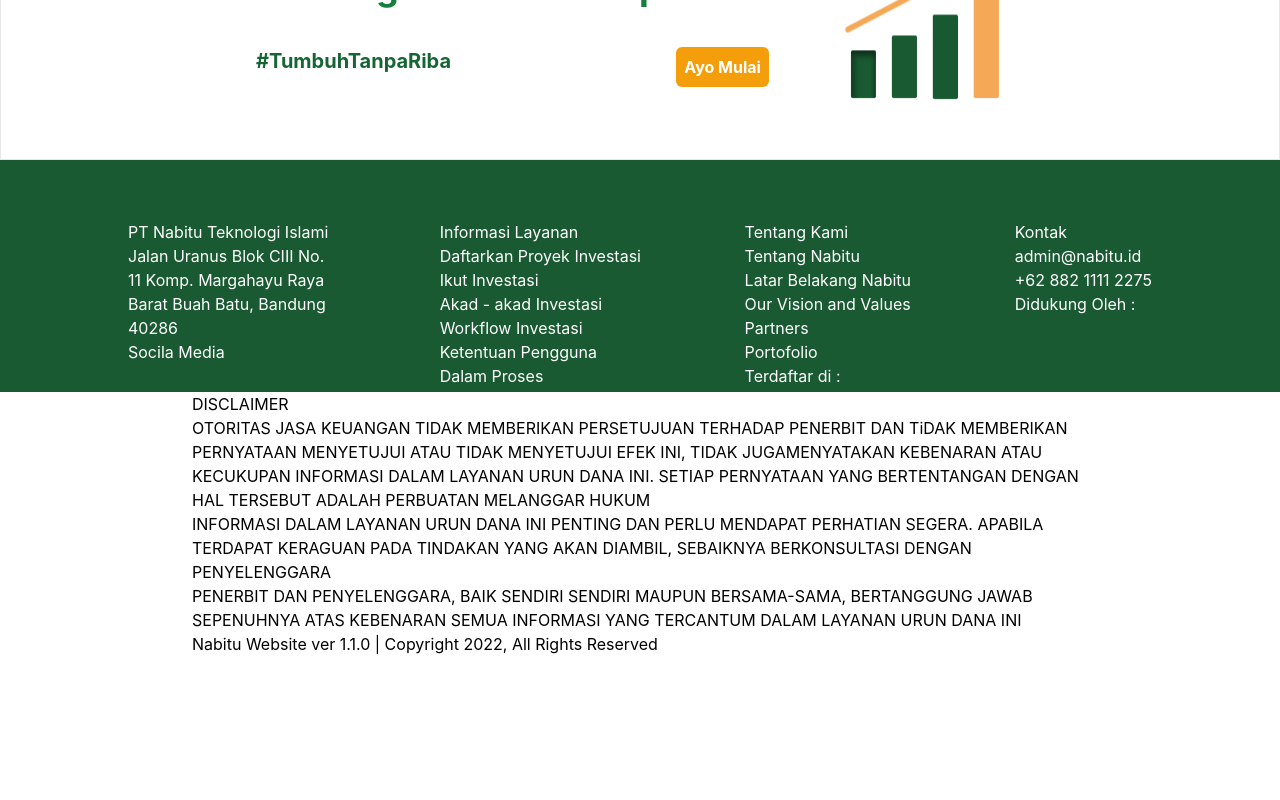
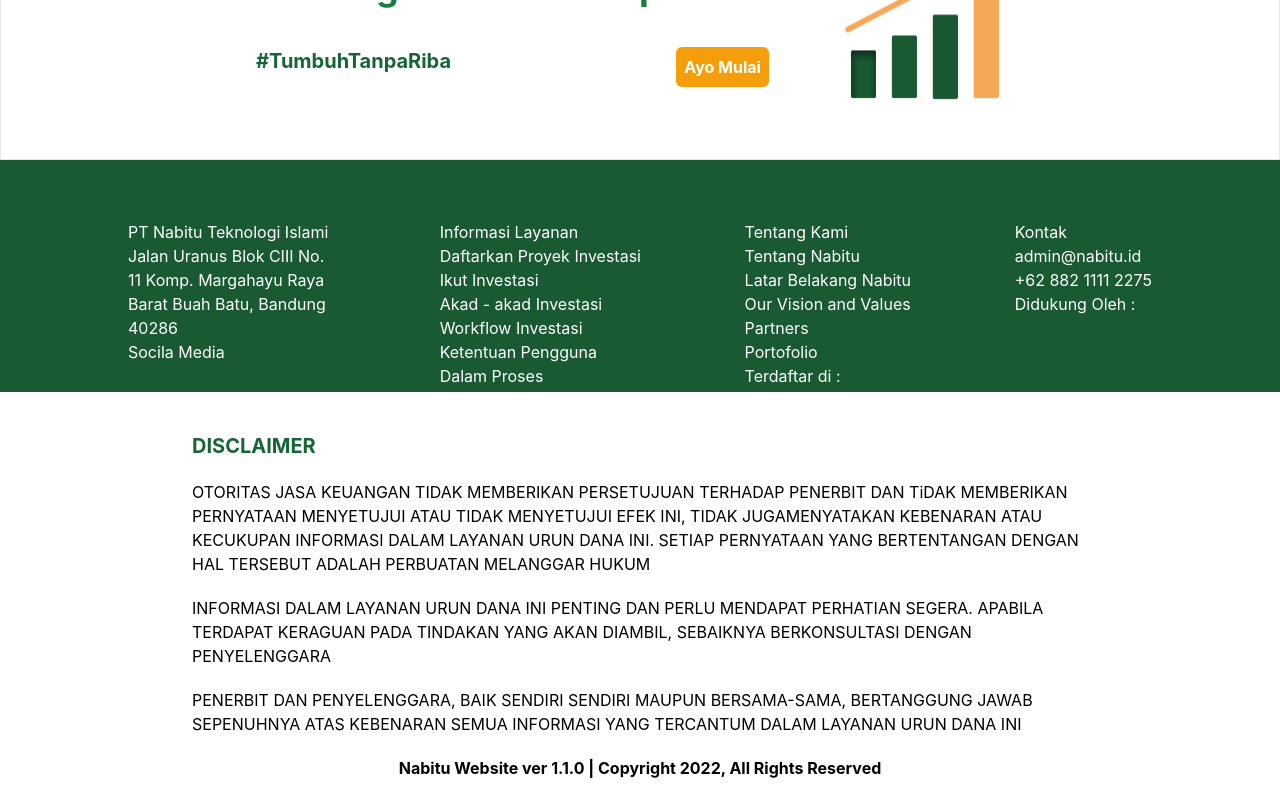
Before and after one commit to m-nahrowi/slicing-nabitu, a Next.js app: page / in a window 1280 px wide. Shown: the part 1085-1885 px from the top of the page. Before the commit the page ends 1741 px from the top, so only its background shows below. Built offline with nearby package versions, Linux system fonts and the light colour scheme.

Commit message:
add "nambah footer"

```diff
--- a/pages/index.js
+++ b/pages/index.js
@@ -288,19 +288,19 @@
         </div>
 
         <div className='mx-48'>
-          <h1>
+          <h1 className='text-green-800 font-bold text-xl mt-10'>
             DISCLAIMER
           </h1>
-          <p>
+          <p className='my-5'>
             OTORITAS JASA KEUANGAN TIDAK MEMBERIKAN PERSETUJUAN TERHADAP PENERBIT DAN TiDAK MEMBERIKAN PERNYATAAN MENYETUJUI ATAU TIDAK MENYETUJUI EFEK INI, TIDAK JUGAMENYATAKAN KEBENARAN ATAU KECUKUPAN INFORMASI DALAM LAYANAN URUN DANA INI. SETIAP PERNYATAAN YANG BERTENTANGAN DENGAN HAL TERSEBUT ADALAH PERBUATAN MELANGGAR HUKUM
           </p>
-          <p>
+          <p className='my-5'>
             INFORMASI DALAM LAYANAN URUN DANA INI PENTING DAN PERLU MENDAPAT PERHATIAN SEGERA. APABILA TERDAPAT KERAGUAN PADA TINDAKAN YANG AKAN DIAMBIL, SEBAIKNYA BERKONSULTASI DENGAN PENYELENGGARA
           </p>
-          <p>
+          <p className='my-5'>
             PENERBIT DAN PENYELENGGARA, BAIK SENDIRI SENDIRI MAUPUN BERSAMA-SAMA, BERTANGGUNG JAWAB SEPENUHNYA ATAS KEBENARAN SEMUA INFORMASI YANG TERCANTUM DALAM LAYANAN URUN DANA INI
           </p>
-          <p>
+          <p className='my-5 font-bold text-center'>
             Nabitu Website ver 1.1.0 | Copyright 2022, All Rights Reserved
           </p>
         </div>
```
